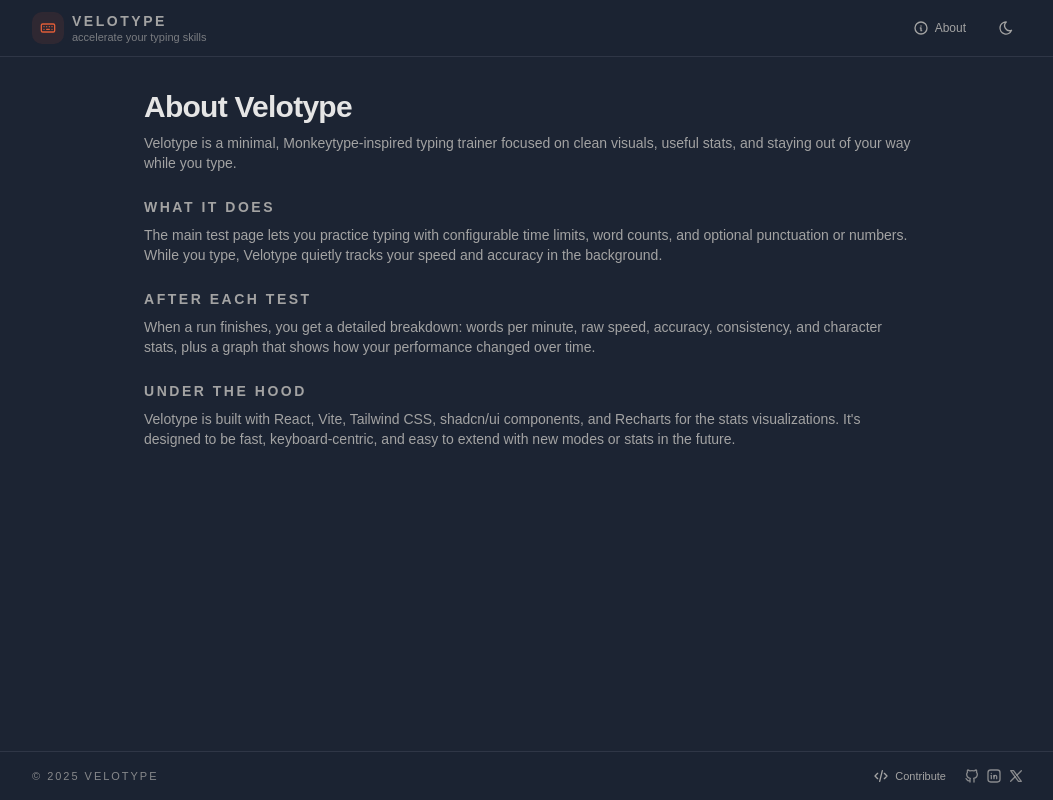
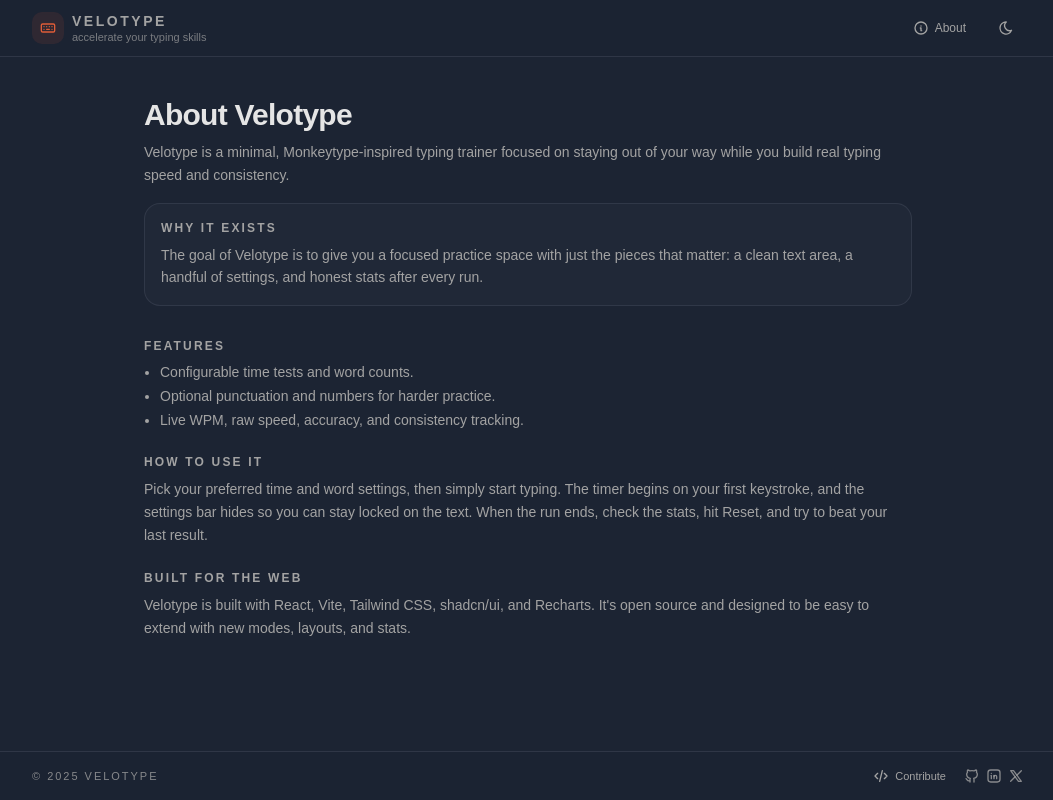
Before and after one commit to zeropse/velotype, a React (Vite) app: page /about in a window 1280 px wide. Shown: the whole page, without its empty margins (112-1165 px from the left). Built offline with nearby package versions, Linux system fonts and the light colour scheme.

Commit message:
fix stats

```diff
--- a/src/components/StatsDashboard.jsx
+++ b/src/components/StatsDashboard.jsx
@@ -14,6 +14,7 @@
 export function StatsDashboard({
   wpm,
   accuracy,
+  rawWpm,
   charStats,
   consistency,
   time,
@@ -25,13 +26,16 @@
       <div className="grid grid-cols-[auto_1fr] gap-12">
         {/* Left Stats */}
         <div className="flex flex-col justify-center gap-4 min-w-50">
-          <div>
+          <div className="flex flex-col gap-2">
             <div className="text-3xl text-muted-foreground font-mono">WPM</div>
             <div className="text-8xl font-bold text-primary leading-none">
               {wpm}
             </div>
+            <div className="text-sm text-muted-foreground font-mono">
+              Raw WPM: {rawWpm}
+            </div>
           </div>
-          <div>
+          <div className="flex flex-col gap-2">
             <div className="text-3xl text-muted-foreground font-mono">
               Accuracy
             </div>
--- a/src/pages/About.jsx
+++ b/src/pages/About.jsx
@@ -1,53 +1,69 @@
 export default function About() {
   return (
-    <div className="flex-1 px-4 py-8">
-      <div className="mx-auto max-w-3xl space-y-6">
+    <div className="flex-1 px-4 py-10">
+      <div className="mx-auto max-w-3xl space-y-8">
+        {/* Intro */}
+        <div className="space-y-4">
           <div className="space-y-2">
             <h1 className="text-3xl font-semibold tracking-tight">
               About Velotype
             </h1>
-          <p className="text-sm text-muted-foreground">
-            Velotype is a minimal, Monkeytype-inspired typing trainer focused on
-            clean visuals, useful stats, and staying out of your way while you
-            type.
+            <p className="text-sm text-muted-foreground leading-relaxed">
+              Velotype is a minimal, Monkeytype-inspired typing trainer focused
+              on staying out of your way while you build real typing speed and
+              consistency.
             </p>
           </div>
 
+          <div className="rounded-xl border border-border/60 bg-card/40 p-4 space-y-2">
+            <h2 className="text-xs font-semibold uppercase tracking-[0.18em] text-muted-foreground">
+              Why it exists
+            </h2>
+            <p className="text-sm text-muted-foreground leading-relaxed">
+              The goal of Velotype is to give you a focused practice space with
+              just the pieces that matter: a clean text area, a handful of
+              settings, and honest stats after every run.
+            </p>
+          </div>
+        </div>
+
+        {/* Details */}
+        <div className="space-y-6">
           <section className="space-y-2">
-          <h2 className="text-sm font-semibold uppercase tracking-[0.18em] text-muted-foreground">
-            What it does
+            <h2 className="text-xs font-semibold uppercase tracking-[0.18em] text-muted-foreground">
+              Features
             </h2>
-          <p className="text-sm text-muted-foreground">
-            The main test page lets you practice typing with configurable time
-            limits, word counts, and optional punctuation or numbers. While you
-            type, Velotype quietly tracks your speed and accuracy in the
-            background.
+            <ul className="list-disc space-y-1 pl-4 text-sm text-muted-foreground">
+              <li>Configurable time tests and word counts.</li>
+              <li>Optional punctuation and numbers for harder practice.</li>
+              <li>Live WPM, raw speed, accuracy, and consistency tracking.</li>
+            </ul>
+          </section>
+
+          <section className="space-y-2">
+            <h2 className="text-xs font-semibold uppercase tracking-[0.18em] text-muted-foreground">
+              How to use it
+            </h2>
+            <p className="text-sm text-muted-foreground leading-relaxed">
+              Pick your preferred time and word settings, then simply start
+              typing. The timer begins on your first keystroke, and the settings
+              bar hides so you can stay locked on the text. When the run ends,
+              check the stats, hit Reset, and try to beat your last result.
             </p>
           </section>
 
           <section className="space-y-2">
-          <h2 className="text-sm font-semibold uppercase tracking-[0.18em] text-muted-foreground">
-            After each test
+            <h2 className="text-xs font-semibold uppercase tracking-[0.18em] text-muted-foreground">
+              Built for the web
             </h2>
-          <p className="text-sm text-muted-foreground">
-            When a run finishes, you get a detailed breakdown: words per minute,
-            raw speed, accuracy, consistency, and character stats, plus a graph
-            that shows how your performance changed over time.
-          </p>
-        </section>
-
-        <section className="space-y-2">
-          <h2 className="text-sm font-semibold uppercase tracking-[0.18em] text-muted-foreground">
-            Under the hood
-          </h2>
-          <p className="text-sm text-muted-foreground">
-            Velotype is built with React, Vite, Tailwind CSS, shadcn/ui
-            components, and Recharts for the stats visualizations. It&apos;s
-            designed to be fast, keyboard-centric, and easy to extend with new
-            modes or stats in the future.
+            <p className="text-sm text-muted-foreground leading-relaxed">
+              Velotype is built with React, Vite, Tailwind CSS, shadcn/ui, and
+              Recharts. It&apos;s open source and designed to be easy to extend
+              with new modes, layouts, and stats.
             </p>
           </section>
         </div>
       </div>
+    </div>
   );
 }
```
Lines whose indentation alone changed are shown as unchanged.
